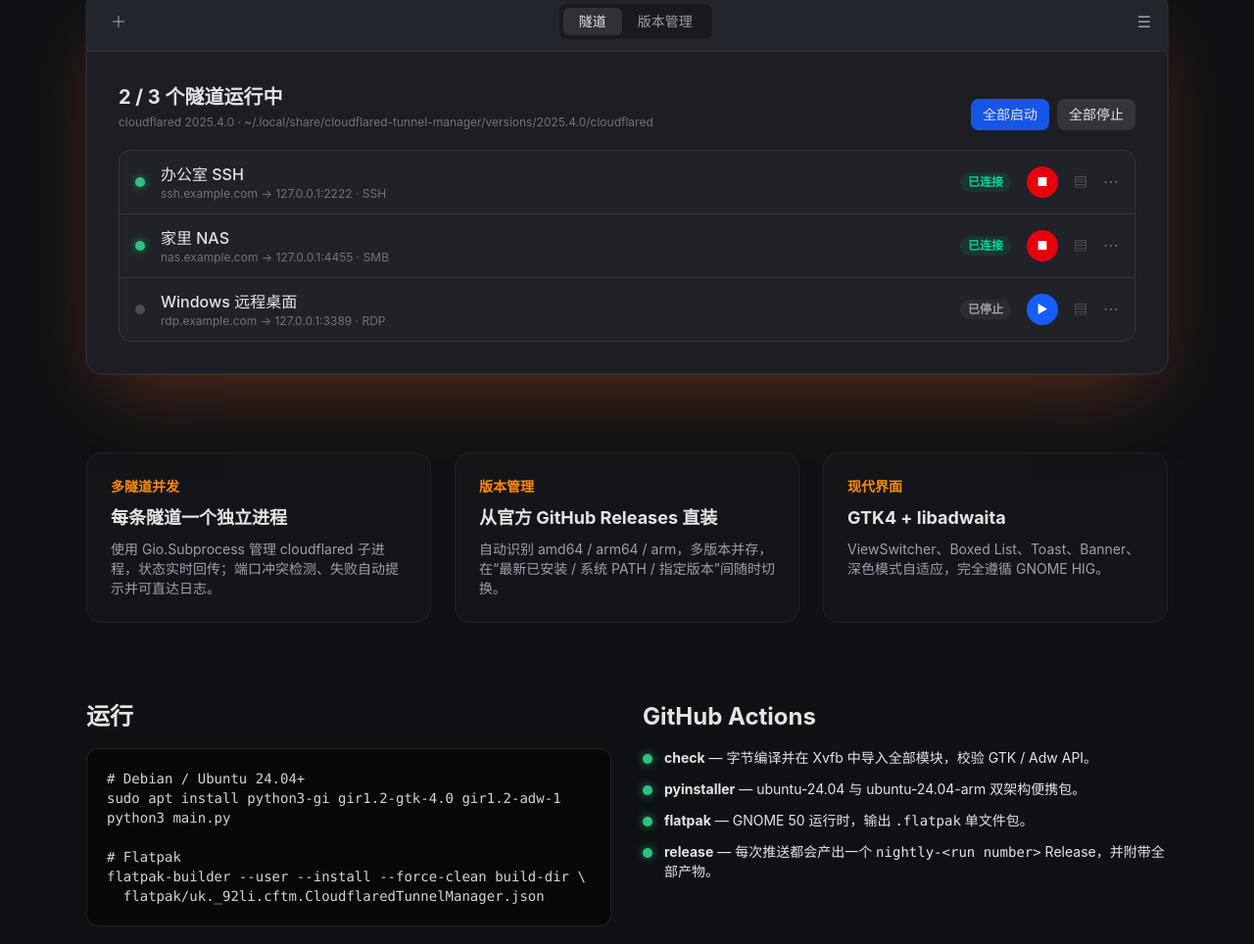
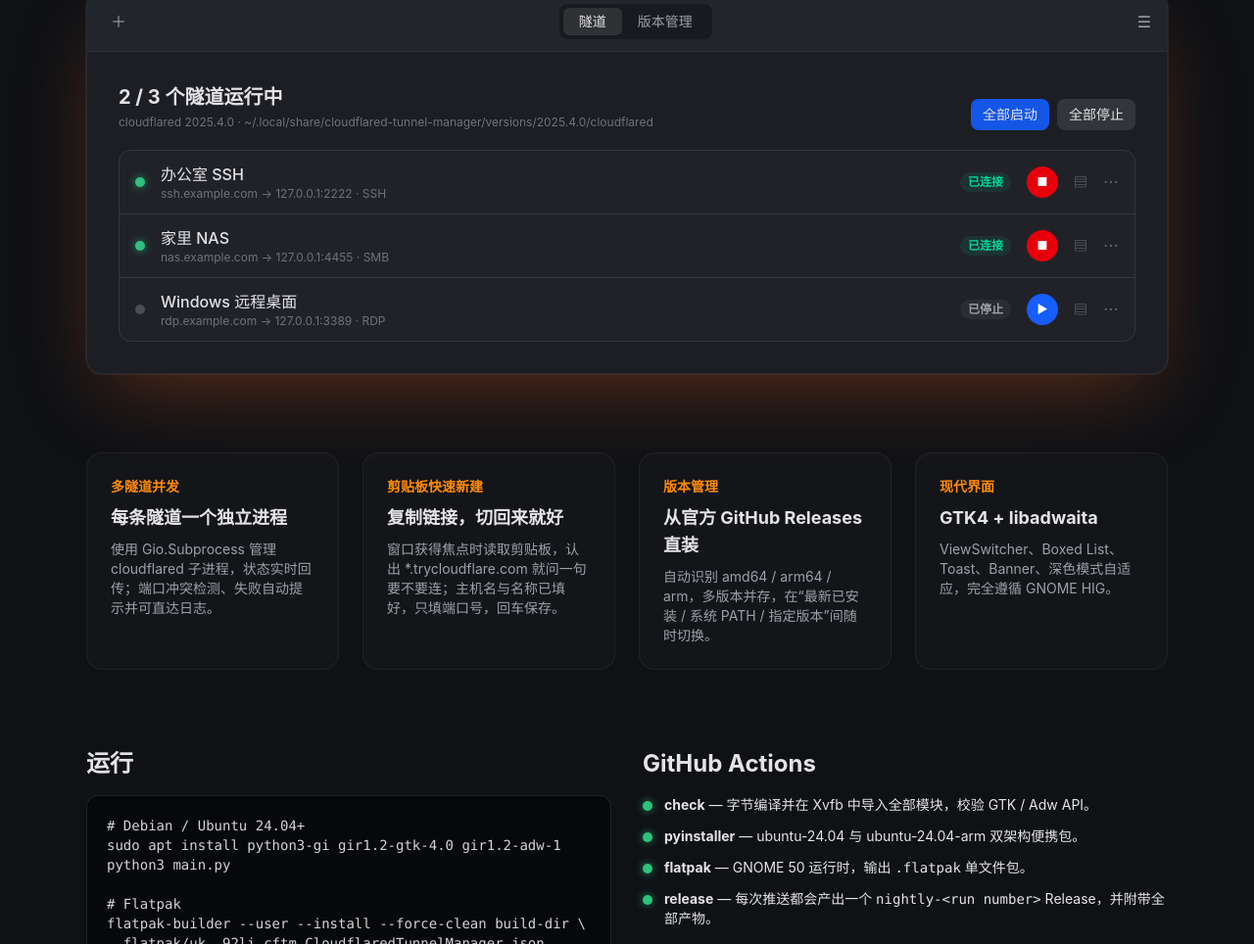
Before and after one commit to lingyicute/Cloudflared-Helper-Desktop, a plain HTML site: page index.html in a window 1280 px wide. Shown: the part 469-1433 px from the top of the page at 98% size. Drawn offline with nearby package versions, Linux system fonts and the light colour scheme.

Commit message:
文档更新

```diff
--- a/index.html
+++ b/index.html
@@ -68,11 +68,16 @@
   </section>
 
   <!-- Features -->
-  <section class="max-w-6xl mx-auto px-6 py-20 grid md:grid-cols-3 gap-6">
+  <section class="max-w-6xl mx-auto px-6 py-20 grid md:grid-cols-2 lg:grid-cols-4 gap-6">
     <div class="rounded-2xl border border-white/5 bg-white/[0.02] p-6">
       <div class="text-orange-400 text-sm font-semibold mb-2">多隧道并发</div>
       <h3 class="text-lg font-bold mb-2">每条隧道一个独立进程</h3>
       <p class="text-zinc-400 text-sm">使用 Gio.Subprocess 管理 cloudflared 子进程，状态实时回传；端口冲突检测、失败自动提示并可直达日志。</p>
+    </div>
+    <div class="rounded-2xl border border-white/5 bg-white/[0.02] p-6">
+      <div class="text-orange-400 text-sm font-semibold mb-2">剪贴板快速新建</div>
+      <h3 class="text-lg font-bold mb-2">复制链接，切回来就好</h3>
+      <p class="text-zinc-400 text-sm">窗口获得焦点时读取剪贴板，认出 *.trycloudflare.com 就问一句要不要连；主机名与名称已填好，只填端口号，回车保存。</p>
     </div>
     <div class="rounded-2xl border border-white/5 bg-white/[0.02] p-6">
       <div class="text-orange-400 text-sm font-semibold mb-2">版本管理</div>
```
Also changed, not shown: 1 other file.
